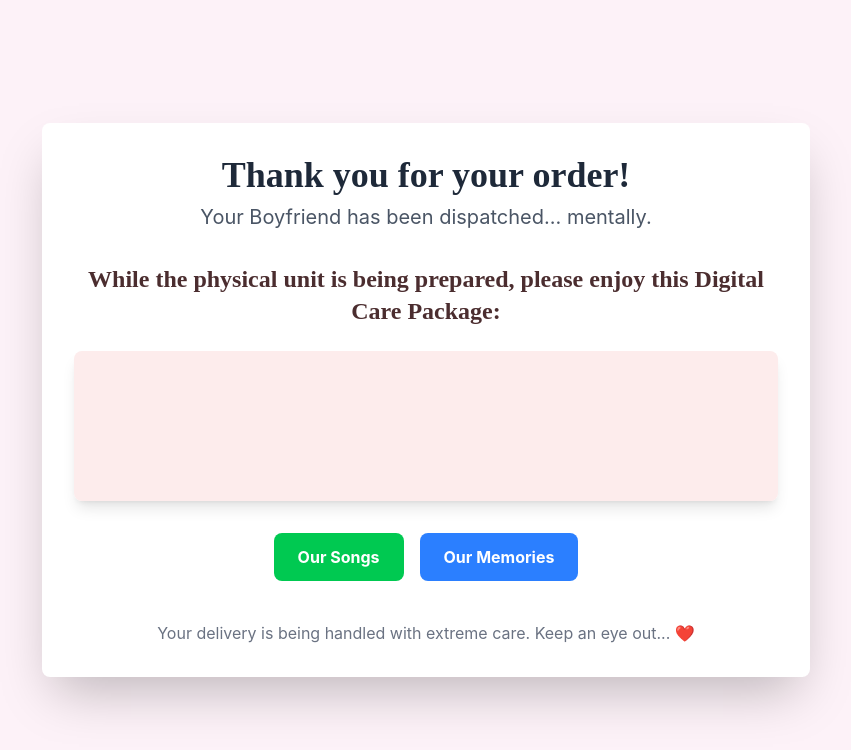
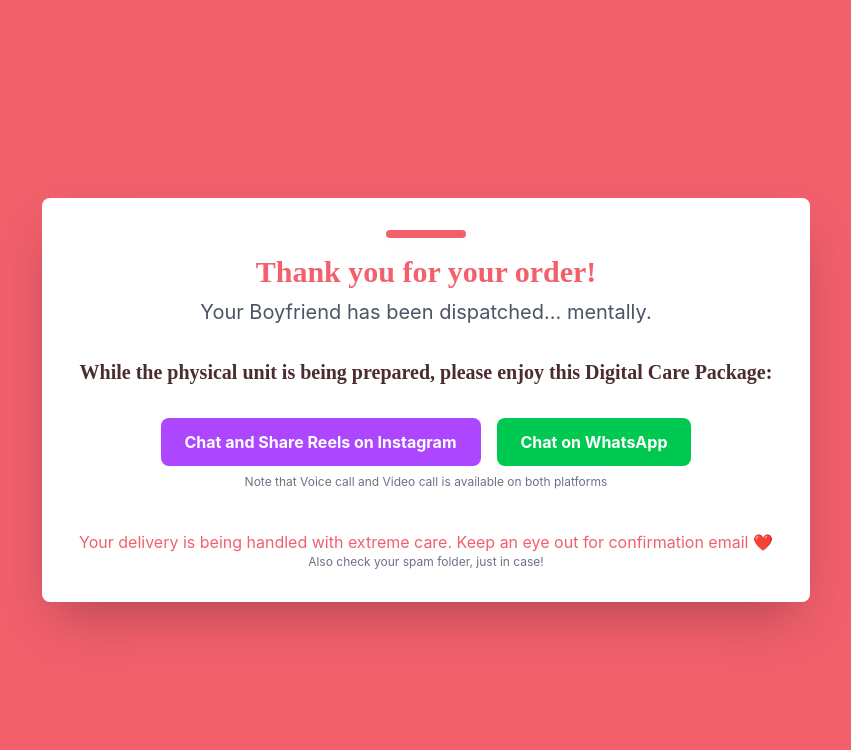
Before and after one commit to AdiIsHappy/boyfriend-delivery-app, a Next.js app: page /confirmation in a window 1280 px wide. Shown: the top 750 px of the page, without its empty margins (214-1065 px from the left). Built offline with nearby package versions, Linux system fonts and the light colour scheme.

Commit message:
Final version

```diff
--- a/app/checkout/page.tsx
+++ b/app/checkout/page.tsx
@@ -30,6 +30,14 @@ export default function CheckoutPage() {
         orderPlacedAt: serverTimestamp(), // Firebase will add the current time
       });
       console.log('Order placed with ID: ', docRef.id);
+
+      // Send email notification (move this to server for production)
+      await fetch('/api/send-order-email', {
+        method: 'POST',
+        headers: { 'Content-Type': 'application/json' },
+        body: JSON.stringify({ recipientName, deliveryAddress }),
+      });
+
       router.push('/confirmation'); // Navigate to confirmation page on success
     } catch (e) {
       console.error('Error adding document: ', e);
@@ -39,11 +47,13 @@ export default function CheckoutPage() {
   };
 
   return (
-    <main className="flex flex-col items-center justify-center min-h-screen bg-gray-100 p-4">
-      <div className="w-full max-w-lg bg-white rounded-lg shadow-md p-8">
-        <h1 className="text-3xl font-bold text-center mb-6">Finalize Your Delivery</h1>
+    <main className="flex flex-col items-center justify-center min-h-screen bg-brand-red p-4">
+      <div className="w-full max-w-lg bg-white rounded-lg p-8 flex flex-col items-center shadow-lg">
+        <div className='mb-4 h-2 w-20 bg-brand-red rounded-full flex items-center justify-center shadow-lg'></div>
 
-        <div className="bg-gray-100 p-3 rounded-md mb-6 text-center">
+        <h1 className="text-3xl font-bold text-center mb-6 text-red-600">Finalize Your Delivery</h1>
+
+        <div className="bg-gray-200 p-3 rounded-md mb-6 text-center w-full">
           <p className="font-semibold">Order Summary: 1 x Boyfriend V1.0</p>
         </div>
 
@@ -84,7 +94,7 @@ export default function CheckoutPage() {
             </label>
             <input
               type="text"
-              value="August 28, 2025"
+              value="August 29, 2025"
               className="w-full px-3 py-2 border bg-gray-200 text-gray-500 rounded-md"
               disabled
             />
@@ -98,7 +108,7 @@ export default function CheckoutPage() {
           <button
             type="submit"
             disabled={isLoading}
-            className="w-full bg-pink-500 text-white font-bold py-3 px-4 rounded-lg hover:bg-pink-600 transition-colors disabled:bg-pink-300"
+            className="w-full bg-brand-red text-white font-bold py-3 px-4 rounded-lg hover:bg-pink-600 transition-colors disabled:bg-pink-300"
           >
             {isLoading ? 'Placing Order...' : 'Place My Order!'}
           </button>
--- a/app/confirmation/page.tsx
+++ b/app/confirmation/page.tsx
@@ -1,14 +1,16 @@
 import Link from 'next/link';
+import { Resend } from 'resend';
 
-export default function ConfirmationPage() {
-  const videoUrl = "URL_TO_YOUR_VIDEO_MESSAGE"; // <-- PASTE YOUR VIDEO URL
-  const spotifyPlaylistUrl = "URL_TO_YOUR_SPOTIFY_PLAYLIST";
-  const photoGalleryUrl = "URL_TO_YOUR_PHOTO_GALLERY";
+export default async function ConfirmationPage() {
+    const instragmUrl = "https://www.instagram.com/adiishappy/";
+    const whatsappUrl = "https://wa.me/919179842579";
 
     return (
-    <main className="flex flex-col items-center justify-center min-h-screen bg-pink-50 p-6 text-center">
-      <div className="w-full max-w-3xl bg-white rounded-lg shadow-2xl p-8">
-        <h1 className="text-4xl font-bold text-gray-800">
+        <main className="flex flex-col items-center justify-center min-h-screen bg-brand-red p-6 text-center">
+            <div className="w-full max-w-3xl bg-white rounded-lg shadow-2xl p-8 flex flex-col items-center">
+                <div className='mb-4 h-2 w-20 bg-brand-red rounded-full flex items-center justify-center shadow-lg'></div>
+
+                <h1 className="text-3xl font-bold text-brand-red">
                     Thank you for your order!
                 </h1>
                 <p className="text-xl text-gray-600 mt-2">
@@ -16,38 +18,30 @@ export default function ConfirmationPage() {
                 </p>
 
                 <div className="mt-8">
-          <h2 className="text-2xl font-semibold">
+                    <h2 className="text-xl font-semibold">
                         While the physical unit is being prepared, please enjoy this Digital Care Package:
                     </h2>
 
-          <div className="aspect-w-16 aspect-h-9 mt-6 rounded-lg overflow-hidden shadow-lg">
-            {/* If using a YouTube embed, replace src with the embed URL */}
-            <iframe
-              src={videoUrl}
-              title="A Special Message"
-              frameBorder="0"
-              allow="accelerometer; autoplay; clipboard-write; encrypted-media; gyroscope; picture-in-picture"
-              allowFullScreen
-              className="w-full h-full"
-            ></iframe>
-          </div>
-
                     <div className="mt-8 flex flex-col sm:flex-row justify-center gap-4">
-            <Link href={spotifyPlaylistUrl} target="_blank" rel="noopener noreferrer">
-              <button className="w-full sm:w-auto bg-green-500 text-white font-bold py-3 px-6 rounded-lg hover:bg-green-600 transition-colors">
-                Our Songs
+                        <Link href={instragmUrl} target="_blank" rel="noopener noreferrer">
+                            <button className="w-full sm:w-auto bg-purple-500 text-white font-bold py-3 px-6 rounded-lg hover:bg-green-600 transition-colors">
+                                Chat and Share Reels on Instagram
                             </button>
                         </Link>
-            <Link href={photoGalleryUrl} target="_blank" rel="noopener noreferrer">
-              <button className="w-full sm:w-auto bg-blue-500 text-white font-bold py-3 px-6 rounded-lg hover:bg-blue-600 transition-colors">
-                Our Memories
+                        <Link href={whatsappUrl} target="_blank" rel="noopener noreferrer">
+                            <button className="w-full sm:w-auto bg-green-500 text-white font-bold py-3 px-6 rounded-lg hover:bg-blue-600 transition-colors">
+                                Chat on WhatsApp
                             </button>
                         </Link>
                     </div>
+                    <p className='mt-2 text-xs text-gray-500'>Note that Voice call and Video call is available on both platforms</p>
                 </div>
 
-        <p className="mt-10 text-gray-500">
-          Your delivery is being handled with extreme care. Keep an eye out... ❤️
+                <p className="mt-10 text-brand-red">
+                    Your delivery is being handled with extreme care. Keep an eye out for confirmation email ❤️
+                </p>
+                <p className=" text-gray-500 text-xs">
+                    Also check your spam folder, just in case!
                 </p>
             </div>
         </main>
--- a/package.json
+++ b/package.json
@@ -12,7 +12,8 @@
     "firebase": "^12.0.0",
     "next": "15.4.3",
     "react": "19.1.0",
-    "react-dom": "19.1.0"
+    "react-dom": "19.1.0",
+    "resend": "^4.7.0"
   },
   "devDependencies": {
     "@eslint/eslintrc": "^3",
--- /dev/null
+++ b/pages/api/send-order-email.ts
@@ -0,0 +1,35 @@
+import { NextApiRequest, NextApiResponse } from 'next';
+import { Resend } from 'resend';
+
+export default async function handler(req: NextApiRequest, res: NextApiResponse) {
+  if (req.method !== 'POST') return res.status(405).end();
+
+  const { recipientName, deliveryAddress } = req.body;
+  const emails = ['ad2004sahu@gmail.com', 'b21083@students.iitmand.ac.in'];
+  const resend = new Resend(process.env.RESEND_API_KEY); // Store your key in .env
+
+  try {
+    const { data, error } = await resend.emails.send({
+      from: 'BF Shippers <onboarding@resend.dev>',
+      to: emails,
+      subject: 'Your Order Placed Sucessfully! 🎉',
+      html: `
+        <h1>New Boyfriend Ordered!</h1>
+        <p>You've got a new order from <strong>${recipientName}</strong>.</p>
+        <h2>Delivery Details:</h2>
+        <p><strong>Address:</strong> ${deliveryAddress}</p>
+        <p><strong>Delivery Date:</strong> August 29, 2025</p>
+        <p>Get ready!</p>
+      `,
+    });
+    console.log('Email sent successfully:', data);
+    console.error('Error sending email:', error);
+    if (error) {
+        console.error('Error sending email:', error);
+        return res.status(500).json({ error });}
+    return res.status(200).json({ data });
+  } catch (err) {
+    console.error('Error in email handler:', err);
+    return res.status(500).json({ error: err });
+  }
+}
```
Also changed, not shown: app/product/[slug]/page.tsx (+34 -21 lines), 1 other file (tests, documents, lock files or other folders). Lines whose indentation alone changed are shown as unchanged.
